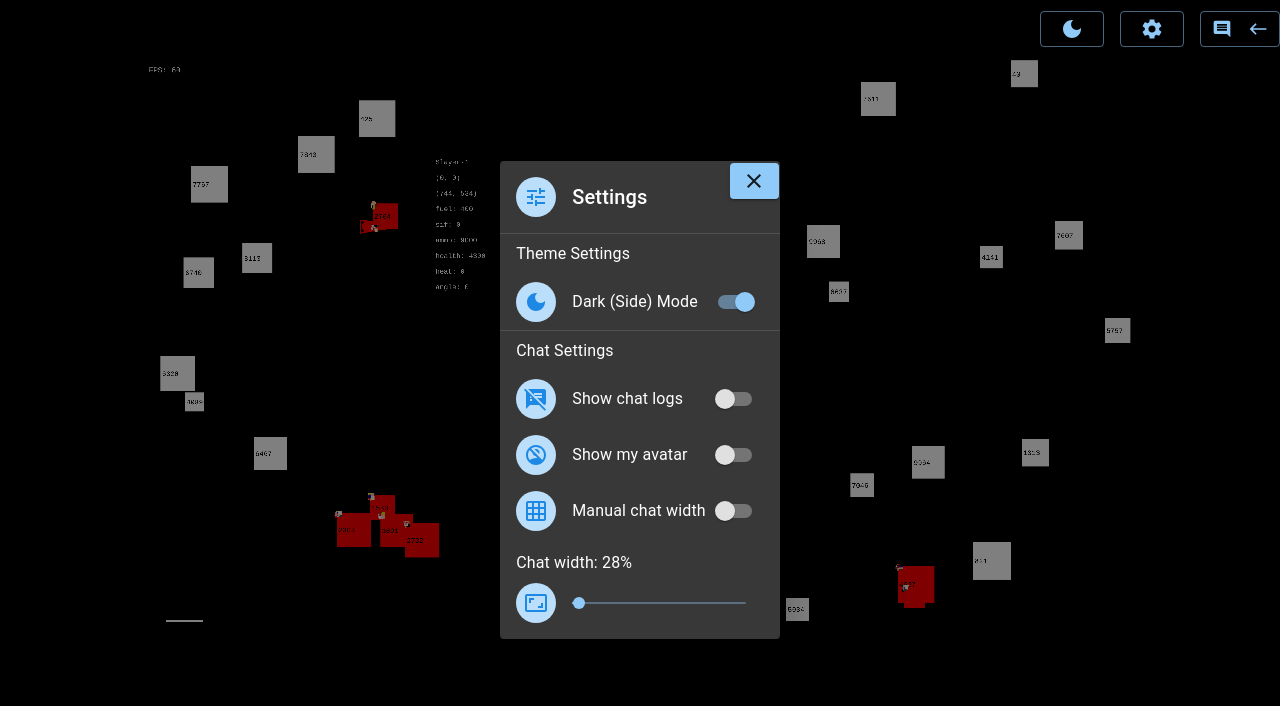
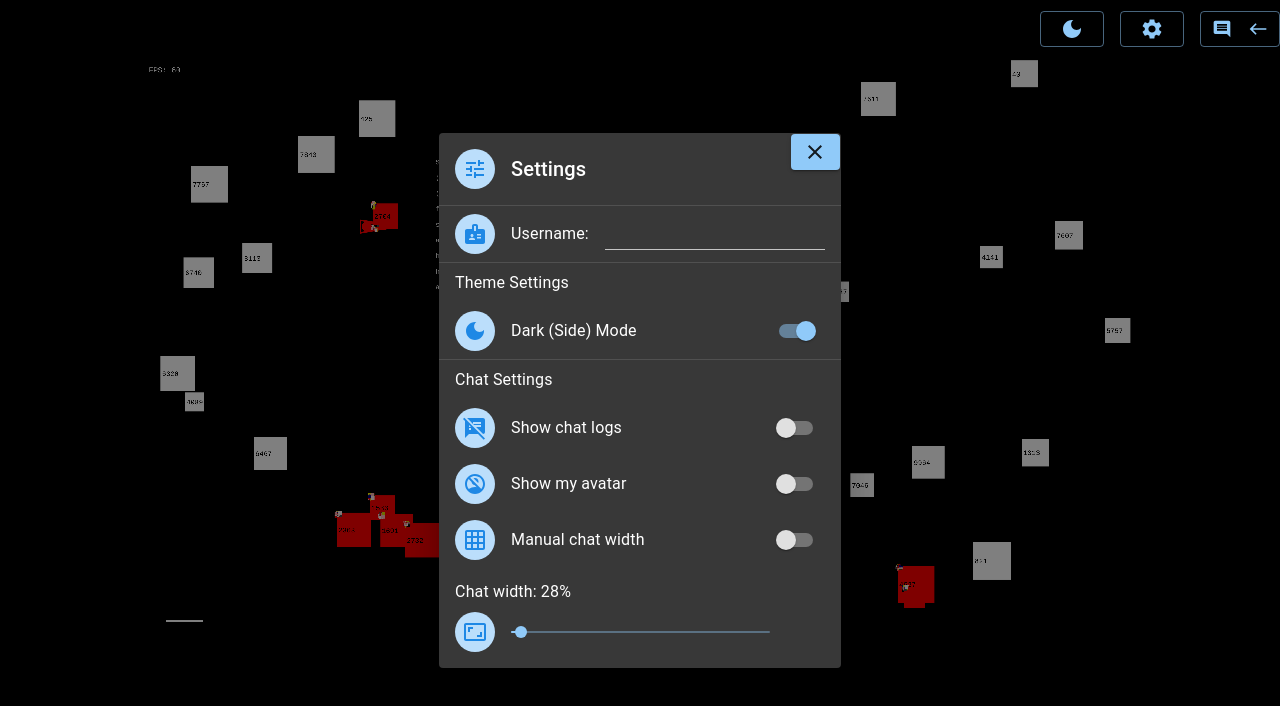
Before and after one commit to AHeige/chat, a React (Create React App) app: page / in a window 1280 px wide. Both pictures are taken after a click on the button 1152 px from the left and 29 px from the top of the page. Shown: the top 706 px of the page. Built offline with nearby package versions, Linux system fonts and the light colour scheme; no server answers.

Commit message:
Cookie saves username and user able to change username in settings

```diff
--- a/src/components/RegularMessageBlock.jsx
+++ b/src/components/RegularMessageBlock.jsx
@@ -39,8 +39,6 @@ const RegularMessageBlock = ({ msgObj, clientId }) => {
       9: "#E8498C",
       10: "#6A518E",
     }
-
-    console.log(color)
 
     return colorPicker[color > 10 ? 10 : color]
   }
--- a/src/components/SettingsMenu.jsx
+++ b/src/components/SettingsMenu.jsx
@@ -1,4 +1,5 @@
-import React, { useContext } from "react"
+import React, { useContext, useRef } from "react"
+import Cookies from "js-cookie"
 
 //Material UI
 import List from "@mui/material/List"
@@ -19,6 +20,8 @@ import GridOffIcon from "@mui/icons-material/GridOff"
 import GridOnIcon from "@mui/icons-material/GridOn"
 import AccountCircleIcon from "@mui/icons-material/AccountCircle"
 import NoAccountsIcon from "@mui/icons-material/NoAccounts"
+import BadgeIcon from "@mui/icons-material/Badge"
+import Input from "@mui/material/Input"
 
 //Contexts
 import { DarkModeContext } from "../contexts/themeContext"
@@ -26,6 +29,7 @@ import { SettingsContext } from "../contexts/settingsContext"
 
 const SettingsMenu = () => {
   const { darkMode, toggleDarkMode } = useContext(DarkModeContext)
+  const ref = useRef(null)
 
   const {
     showChatLogs,
@@ -35,9 +39,11 @@ const SettingsMenu = () => {
     userDecision,
     setUserDecision,
     toggleUserDecision,
-
     showMyAvatar,
     toggleShowMyAvatar,
+    userName,
+    setUserName,
+    temporaryName,
   } = useContext(SettingsContext)
 
   const handleToggleTheme = () => {
@@ -61,10 +67,35 @@ const SettingsMenu = () => {
     toggleShowMyAvatar()
   }
 
+  const handleChangeName = (e) => {
+    console.log(ref.current.value)
+    if (e.key === "Enter" && !e.shiftKey) {
+      setUserName(ref.current.value)
+      Cookies.set("userName", ref.current.value, { expires: 2 })
+    }
+  }
+
   return (
     <List sx={{ pt: 0 }}>
+      <ListItem>
+        <ListItemAvatar>
+          <Avatar sx={{ bgcolor: blue[100], color: blue[600] }}>
+            <BadgeIcon />
+          </Avatar>
+        </ListItemAvatar>
+        Username:
+        <Input
+          style={{
+            marginLeft: "1em",
+          }}
+          onKeyDown={(e) => handleChangeName(e)}
+          placeholder={userName ? userName : temporaryName}
+          inputRef={ref}
+        ></Input>
+      </ListItem>
+
+      <Divider />
       <ListItem>Theme Settings</ListItem>
-
       <ListItem>
         <ListItemAvatar>
           <Avatar sx={{ bgcolor: blue[100], color: blue[600] }}>
--- a/src/contexts/settingsContext.jsx
+++ b/src/contexts/settingsContext.jsx
@@ -1,4 +1,5 @@
 import React, { useState, createContext, useEffect } from "react"
+import Cookies from "js-cookie"
 
 //import { SettingsContextProps } from "../interface/iSettings"
 
@@ -11,6 +12,12 @@ const SettingsProvider = ({ children }) => {
   const [chatWidth, setChatWidth] = useState(28)
   const [userDecision, setUserDecision] = useState(false)
   const [showMyAvatar, setShowMyAvatar] = useState(false)
+  const [userName, setUserName] = useState("")
+  const [temporaryName, setTemporaryName] = useState("")
+
+  useEffect(() => {
+    setUserName(Cookies.get("userName"))
+  }, [])
 
   const toggleShowChatLogs = () => {
     setShowChatLogs((previous) => !previous)
@@ -58,6 +65,10 @@ const SettingsProvider = ({ children }) => {
         setUserDecision,
         toggleShowMyAvatar,
         showMyAvatar,
+        userName,
+        setUserName,
+        temporaryName,
+        setTemporaryName,
       }}
     >
       {children}
--- a/src/pages/MainPage.jsx
+++ b/src/pages/MainPage.jsx
@@ -24,6 +24,7 @@ import DarkModeIcon from "@mui/icons-material/DarkMode"
 
 //Contexts
 import { DarkModeContext } from "../contexts/themeContext"
+import { SettingsContext } from "../contexts/settingsContext"
 
 const MainPage = () => {
   const [messages, setMessages] = useState([])
@@ -32,6 +33,8 @@ const MainPage = () => {
   const [socketLost, setSocketLost] = useState(false)
   const [isOpen, setIsOpen] = useState(false)
   const [openDialog, setOpenDialog] = useState(false)
+  const { userName, temporaryName, setTemporaryName } =
+    useContext(SettingsContext)
 
   //Context
   const { darkMode, toggleDarkMode } = useContext(DarkModeContext)
@@ -86,6 +89,7 @@ const MainPage = () => {
         })
         console.log("initMessage")
         msgObj.text = msgObj.text + " Player " + getCidFromCookie()
+        setTemporaryName("Player #" + getCidFromCookie())
         sendWith(socket, { cid: getCidFromCookie(), haveCookieCid: true })
       }
 
@@ -154,15 +158,15 @@ const MainPage = () => {
     }
 
     const messageObject = {
+      cid: clientId,
+      color: textColor[colorPicker()],
+      mid: messages.length,
+      rxDate: new Date(),
+      srvAck: false,
       text: message,
+      thisIsMe: true,
       type: 1,
-      mid: messages.length,
-      srvAck: false,
-      rxDate: new Date(),
-      cid: clientId,
-      user: "(Me #" + clientId + ")",
-      thisIsMe: true,
-      color: textColor[colorPicker()],
+      user: userName ? userName : temporaryName,
     }
 
     addMessage(messageObject)
--- a/src/server.js
+++ b/src/server.js
@@ -168,7 +168,6 @@ function init() {
 
     ws.on("message", function message(data) {
       let parsedObject = JSON.parse(data)
-
       if (parsedObject.clientInit === true) {
         cid = getLowestAvailableCid()
         sendCidRequestMessage(ws, cid, scid)
@@ -182,7 +181,7 @@ function init() {
         parsedObject.rxDate = new Date()
         parsedObject.srvAckMid = parsedObject.mid
         parsedObject.srvAck = true
-        parsedObject.user = "Player #" + parsedObject.cid
+        //parsedObject.user = "Player #" + parsedObject.cid
         broadcastMessage(parsedObject)
       }
     })
```
